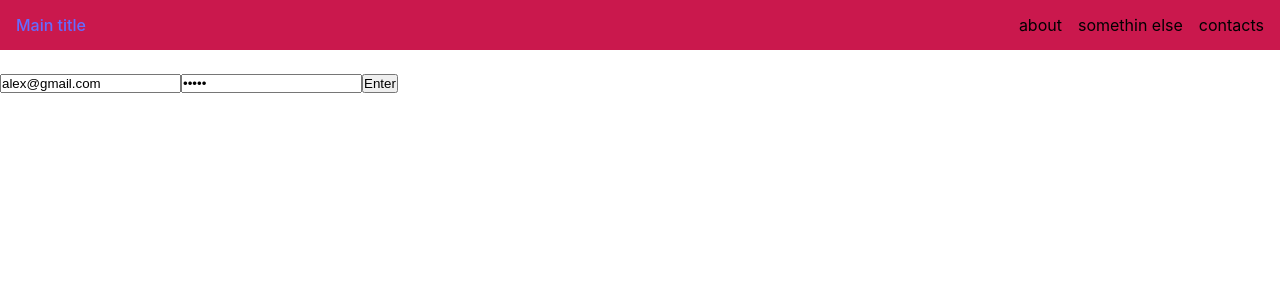
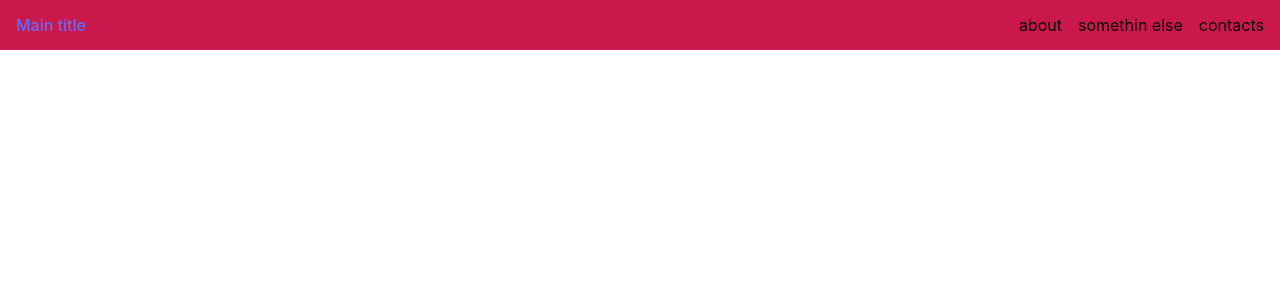
Before and after one commit to BogAlex4ndr/photo-gallery-client, a React (Vite) app: page /admin in a window 1280 px wide. Shown: the top 300 px of the page. Built offline with nearby package versions, Linux system fonts and the light colour scheme; no server answers.

Commit message:
change path

```diff
--- a/src/App.tsx
+++ b/src/App.tsx
@@ -13,16 +13,15 @@ import React from 'react';
 import { fechAuthMe } from './redux/slices/auth';
 
 function App() {
-
   return (
     <div className='App'>
       <Header />
       {/* <Admin />
       <AddPost /> */}
       <Routes>
-        <Route path='/admin' element={<Admin />} />
+        <Route path='https://photo-gallery-mk.netlify.app/admin' element={<Admin />} />
         <Route path='/' element={<Home />} />
-        <Route path='/posts/:id' element={<FullPost />} />
+        <Route path='https://photo-gallery-mk.netlify.app/posts/:id' element={<FullPost />} />
       </Routes>
     </div>
   );
```
